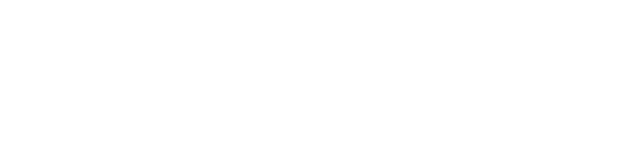
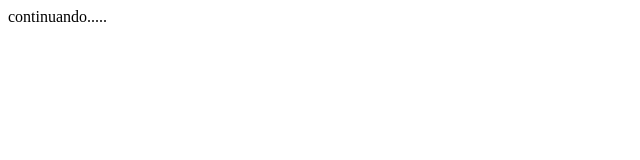
Before and after one commit to patriciamelo96/curso-Bootstrap, a plain HTML site: page index.html in a window 1280 px wide. Shown: the whole page, without its empty margins (0-640 px from the left). Drawn offline with Linux system fonts and the light colour scheme.

Commit message:
index foi alterado

```diff
--- a/index.html
+++ b/index.html
@@ -8,6 +8,6 @@
         <link rel="stylesheet" href="">
     </head>
     <body>
-
+        continuando.....
     </body>
 </html>
```
